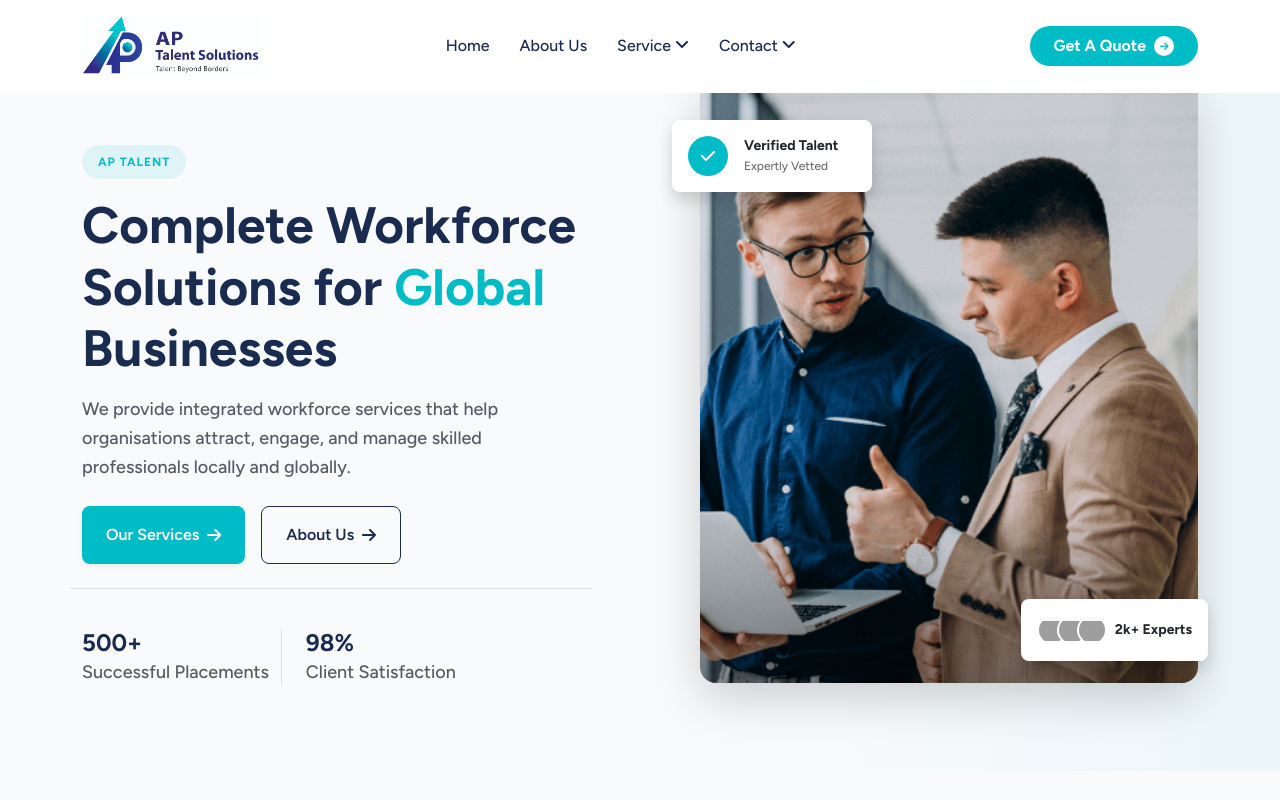
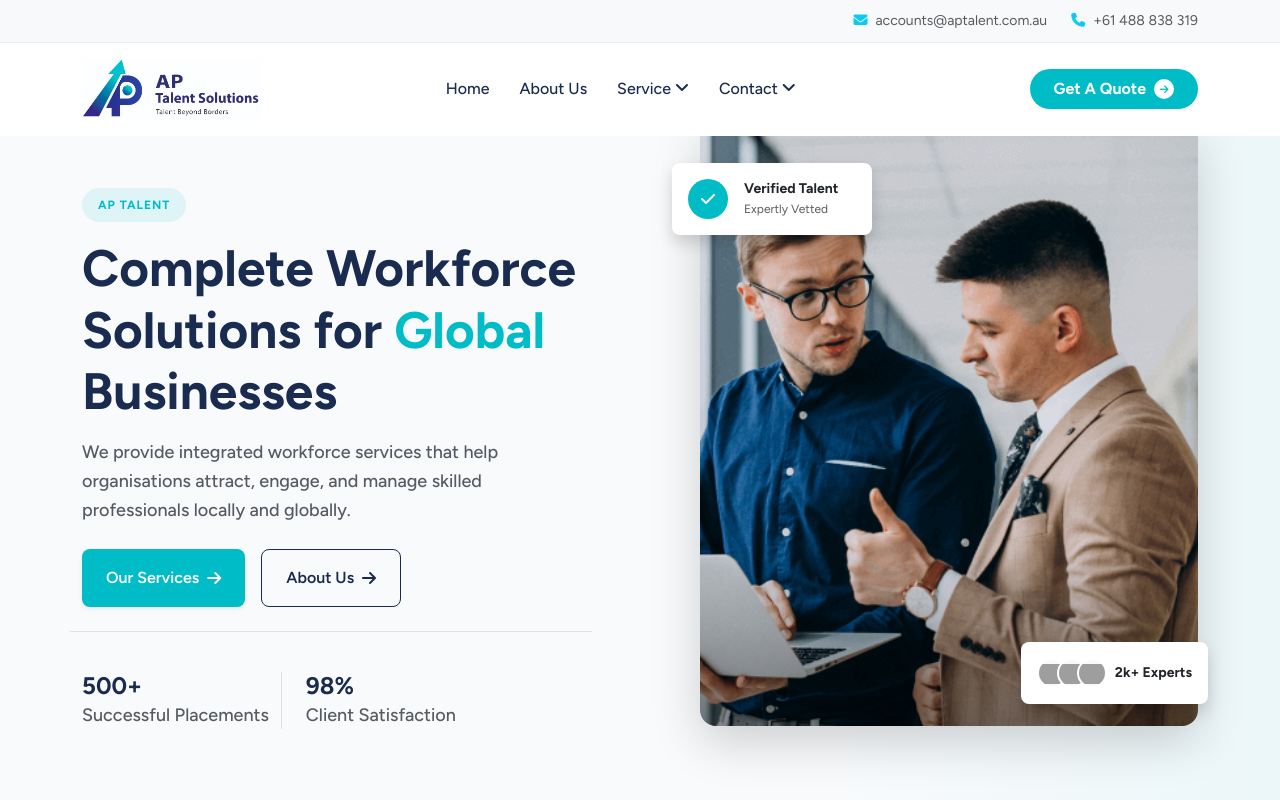
Before and after one commit to GaneshB2334/ap-talent, a Next.js app: page / in a window 1280 px wide. Shown: the top 800 px of the page. Built offline with nearby package versions, Linux system fonts and the light colour scheme; grey boxes are pictures that could not be loaded.

Commit message:
Add top bar for contact info in header
Added a top bar for contact info and a phone link for mobile users.

```diff
--- a/components/layout/header/Header1.tsx
+++ b/components/layout/header/Header1.tsx
@@ -6,13 +6,32 @@ export default function Header({ scroll, isMobileMenu, handleMobileMenu, mainMen
     return (
         <>
             <header>
+                {/* --- Added Top Bar for Contact Info --- */}
+                <div className="header-top-bar d-none d-lg-block" style={{ backgroundColor: "#f8f9fa", borderBottom: "1px solid #eee", padding: "8px 0" }}>
+                    <div className="container">
+                        <div className="row">
+                            <div className="col-12 d-flex justify-content-end gap-4" style={{ fontSize: "14px" }}>
+                                <Link href="mailto:accounts@aptalent.com.au" className="text-decoration-none text-muted">
+                                    <i className="fa-solid fa-envelope me-2 text-info" />
+                                    accounts@aptalent.com.au
+                                </Link>
+                                <Link href="tel:+61488838319" className="text-decoration-none text-muted">
+                                    <i className="fa-solid fa-phone me-2 text-info" />
+                                    +61 488 838 319
+                                </Link>
+                            </div>
+                        </div>
+                    </div>
+                </div>
+                {/* --- End Top Bar --- */}
+
                 <div
                     className={`header-area header-area1 header-area-all d-none d-lg-block ${scroll ? "sticky shadow-sm" : ""}`}
                     id="header"
                     style={{
                         backgroundColor: "var(--vtc-bg-bg-white)",
                         transition: "all 0.3s ease-in-out",
-                        padding: scroll ? "10px 0" : "15px 0" // Shrink slightly on scroll
+                        padding: scroll ? "10px 0" : "15px 0"
                     }}
                 >
                     <div className="container">
@@ -91,11 +110,17 @@ export default function Header({ scroll, isMobileMenu, handleMobileMenu, mainMen
                                 style={{
                                     cursor: "pointer",
                                     color: "var(--vtc-text-heading-text-1)",
-                                    backgroundColor: "rgba(0, 188, 198, 0.1)" // Subtle Cyan tint
+                                    backgroundColor: "rgba(0, 188, 198, 0.1)"
                                 }}
                             >
                                 <i className="fa-solid fa-bars fs-4" />
                             </div>
+                        </div>
+                        {/* Added Phone link for mobile users below the logo row if needed */}
+                        <div className="text-center mt-2 d-lg-none" style={{ fontSize: "12px" }}>
+                             <Link href="tel:+61488838319" className="text-muted text-decoration-none">
+                                <i className="fa-solid fa-phone me-1" /> +61 488 838 319
+                             </Link>
                         </div>
                     </div>
                 </div>
```
